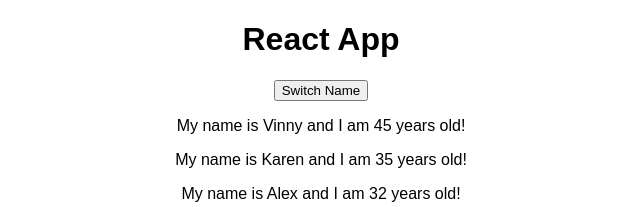
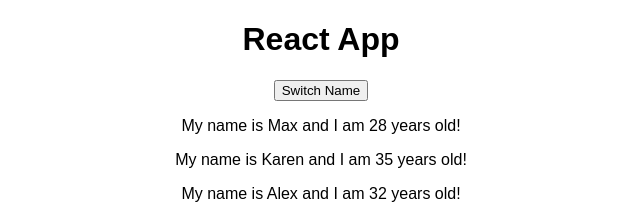
Before and after one commit to rivermanvr/react-16-rampup, a React (Create React App) app: page / in a window 1280 px wide. Shown: the top 207 px of the page, without its empty margins (319-959 px from the left). Built offline with nearby package versions, Linux system fonts and the light colour scheme.

Commit message:
setup simple reusable component

```diff
--- a/src/App.js
+++ b/src/App.js
@@ -11,11 +11,12 @@ class App extends Component {
     ]
   }
   render() {
+    const person = this.state.persons;
     return (
       <div className="App">
         <h1>React App</h1>
         <button>Switch Name</button>
-        <Person name = "Vinny" age = "45" />
+        <Person name = { person[0].name } age = { person[0].age } />
         <Person name = "Karen" age = "35" />
         <Person name = "Alex" age = "32">Where does this go?</Person>
       </div>
```
